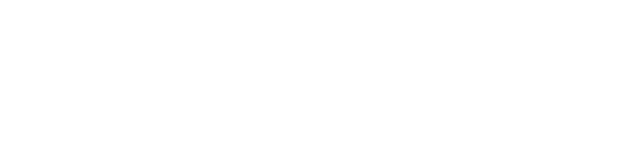
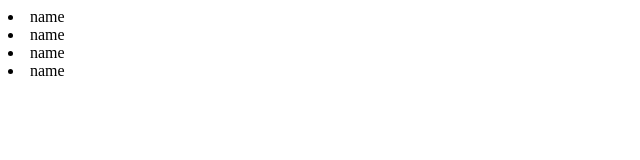
Before and after one commit to viitormasc/mewTesteGit, a plain HTML site: page index.html in a window 1280 px wide. Shown: the whole page, without its empty margins (0-640 px from the left). Drawn offline with Linux system fonts and the light colour scheme.

Commit message:
added list

```diff
--- a/index.html
+++ b/index.html
@@ -5,6 +5,9 @@
     <title>title</title>
 </head>
 <body>
-
+    <li> name </li>
+    <li> name </li>
+    <li> name </li>
+    <li> name </li>
 </body>
 </html>
```
